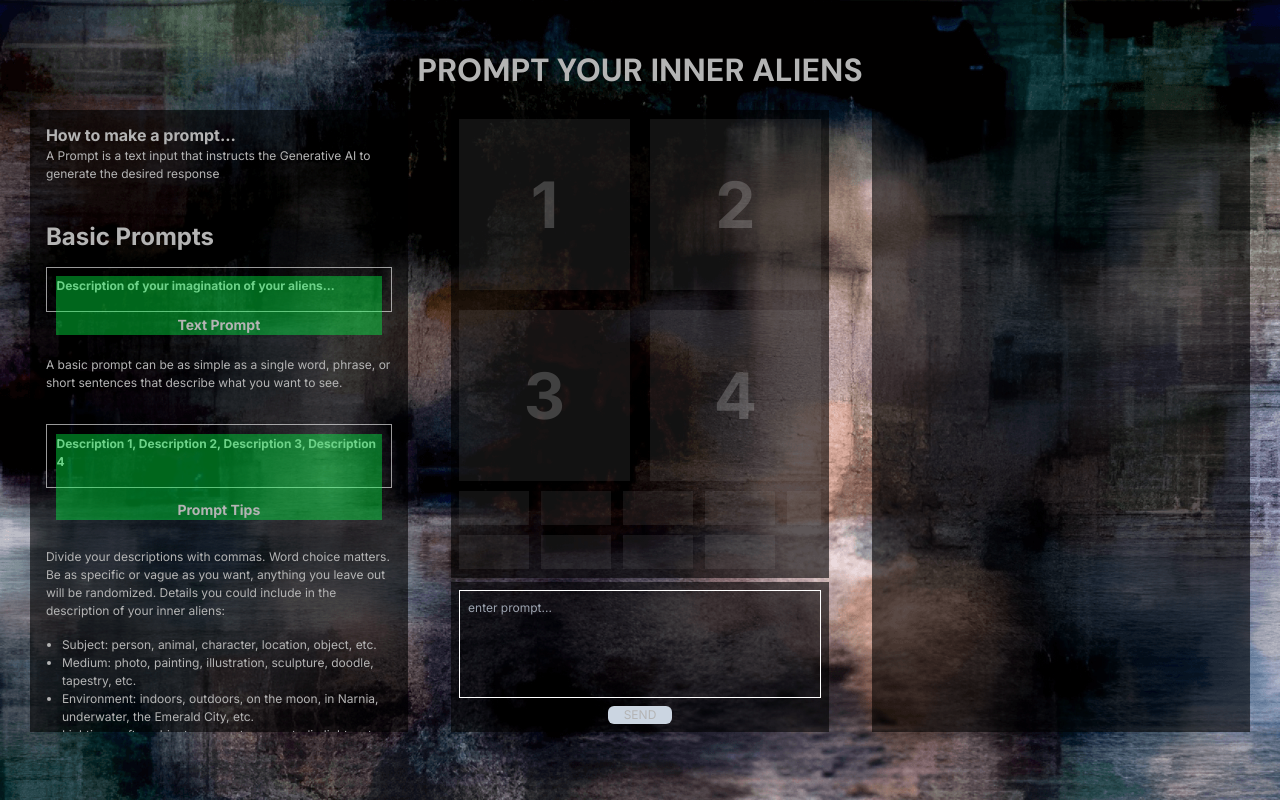
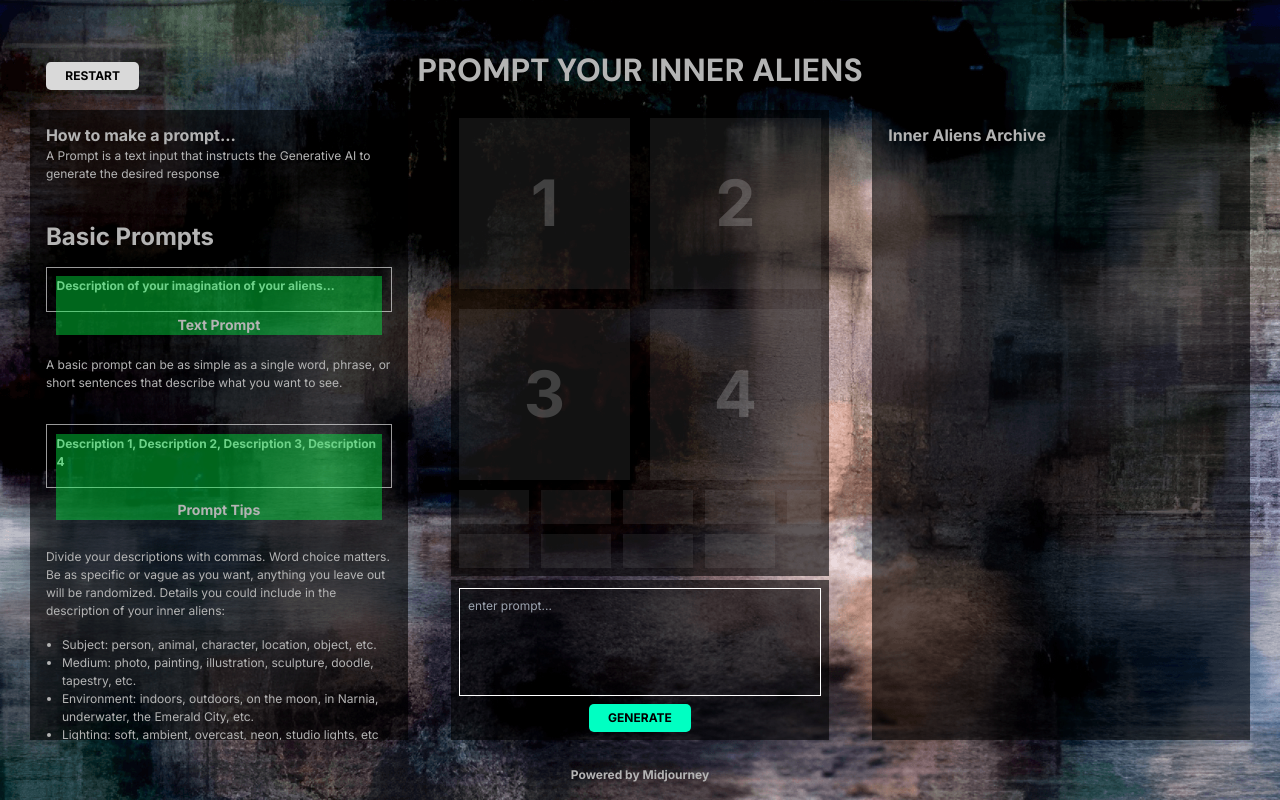
Before and after one commit to Rengaht/AlienMidjourneyApp, a React (Vite) app in the folder vite/: page / in a window 1280 px wide. Built offline with nearby package versions, Linux system fonts and the light colour scheme.

Commit message:
update layout

```diff
--- a/vite/src/App.jsx
+++ b/vite/src/App.jsx
@@ -152,28 +152,30 @@ function App() {
 
   return (
     <div className="main">
-        <Manual>
-          <button className="absolute top-[-3rem] left-[1rem] vbutton" onClick={restart}>restart</button>
-        </Manual>
+        <button className="absolute top-[3.88rem] left-[2.88rem] vbutton" onClick={restart}>restart</button>
+        <Manual status={status}/>
         <div className='flex flex-col gap-1 relative'>
-          <h1 className='absolute top-[-4rem] w-full uppercase whitespace-nowrap flex justify-center'>{TITLE[status]}</h1>
+          <h1 className='absolute top-[-4rem] w-full uppercase whitespace-nowrap flex justify-center'>{TITLE}</h1>
           <div className='w-full flex-1 flex flex-col justify-center items-stretch gap-2 bg-back p-2'>
             <div className='w-full aspect-square'>
-              <Template/>
-              <img src={imageSrc}></img>
+              {imageSrc? <img src={imageSrc}></img>:<Template/>}
+
             </div>
             {status==STATUS.BUTTONS && buttons && <div className='grid grid-cols-5 gap-[1rem]'>
-                {buttons.map((key, id)=>(<button className="vbutton row-span-1" key={id} onClick={()=>onButton(key)}>{key}</button>))}
+                {buttons.map((key, id)=>(<button className="vbutton row-span-1 !rounded-none" key={id} onClick={()=>onButton(key)}>{key}</button>))}
             </div>}
           </div>
           <div className='w-full bg-back flex flex-col justify-center items-center p-2 gap-2'>
             <textarea disabled={status!=STATUS.IDLE} ref={refInput} className='w-full bg-transparent text-white' placeholder='enter prompt...' rows={5}/>
-            <button className={`${status==STATUS.IDLE? 'bg-slate-300':'bg-[#00FFC2]'} px-4 rounded-md uppercase`}
+            <button className={`${status==STATUS.IDLE? 'bg-green':'bg-gray'} vbutton`}
                     disabled={status!=STATUS.IDLE && status!=STATUS.BUTTONS}
-                    onClick={onSend}>{ status==STATUS.IDLE ?'send': (status==STATUS.UPLOAD ?'upload':"...") }</button>
+                    onClick={onSend}>{ status==STATUS.IDLE ?'Generate': (status==STATUS.UPLOAD ?'upload':"Processing...") }</button>
           </div>
         </div>
         <Album/>
+        <div className='absolute bottom-0 w-full flex justify-center items-center pb-[1rem] font-bold'>
+          Powered by Midjourney
+        </div>
     </div>
   )
 }
--- a/vite/src/comps/album.jsx
+++ b/vite/src/comps/album.jsx
@@ -3,7 +3,8 @@ const Album=({...props})=>{
 
 
     return (
-        <div className="side">
+        <div className="side container">
+            <h3 className="!self-start !text-left">Inner Aliens Archive</h3>
 
         </div>
     )
--- a/vite/src/comps/manual.jsx
+++ b/vite/src/comps/manual.jsx
@@ -1,12 +1,18 @@
-const Manual=({...props})=>{
+import { STATUS } from "../constants";
+import { ButtonTemplate, ImageTemplate, Pagination } from "./template";
 
 
+const __style="side container";
+const Manual=({status, ...props})=>{
 
+    // let status=STATUS.UPLOAD;
+
+    if(status==STATUS.IDLE)
         return (
-        <div className="side relative px-[1rem] py-[0.8rem] overflow-scroll flex flex-col gap-[0.75rem]">
+            <div className={__style}>
                 {props.children}
                 <div>
-                <h3>How to make a prompt...</h3>
+                    <h3 className="!self-start !text-left">How to make a prompt...</h3>
                     <p>A Prompt is a text input  that instructs the Generative AI to generate the desired response</p>
                 </div>
                 <h2 className="mt-[1.5rem]">Basic Prompts</h2>
@@ -33,15 +39,42 @@ const Manual=({...props})=>{
                 </div>
                 <h3 className="mt-[1rem]">Press the ‘Generate’ button to start generating your inner aliens and wait patiently for a few minutes...</h3>
 
-            <div className="pagination">
-                <span className="!bg-gray"></span>
-                <span></span>
-                <span></span>
+               <Pagination page={0} total={3}/>
             </div>
+        );
+
+    if(status==STATUS.UPLOAD){
+        return (
+            <div className={`${__style} text-[1rem] items-center text-center !gap-[2rem]`}>
+                <h3 className="!self-start !text-left">Upload your inner aliens</h3>
+                <p className="text-[1.25rem] font-bold mt-[0.5rem]">Congratulations!</p>
+                <p>You have successfully visualized your inner aliens.</p>
+
+                <p>Please press the ‘Upload’ button to upload your image to the upper screen and the archive.</p>
+
+                <p>You can check out others’ aliens in the inner aliens archive on the right side.</p>
+
+                <Pagination page={2} total={3}/>
+            </div>
+        );
+    }
+
+    return (
+        <div className={`${__style} text-[1rem] items-center !gap-[1.5rem] text-center`}>
+            <h3 className="!self-start !text-left">Upscale & Variations of your inner aliens</h3>
+            <ImageTemplate className="w-[13.375rem] !gap-[0.5rem] !text-[2.5rem] mt-[4.25rem] mb-[2.75rem]"/>
+
+            <ButtonTemplate className="w-[68%] mt-[1rem]" buttons={['U1','U2','U3','U4']}/>
+            <p>Click the U button for the image you wish to upscale.</p>
+
+            <ButtonTemplate className="w-[68%] mt-[1rem]" buttons={['V1','V2','V3','V4']}/>
+            <p>Click the V button for the image you wish to create variations.</p>
+
+            <p className="mt-[1rem]">🔄</p>
+            <p>Click the 🔄 button for regenerating a new image grid.</p>
+            <Pagination page={1} total={3}/>
         </div>
     )
-
-
 }
 
 export default Manual;
--- a/vite/src/comps/template.jsx
+++ b/vite/src/comps/template.jsx
@@ -1,9 +1,34 @@
+
+export const Pagination=({page, total, ...props})=>{
+    return (
+        <div className="pagination flex-1 items-end">
+            {[...Array(total).keys()].map(k=>{
+                if(k==page) return <span className="!bg-gray"></span>;
+                return <span/>;
+            })}
+        </div>
+    );
+}
+
+export const ImageTemplate=({className, ...props})=>{
+    return (
+        <div className={`grid grid-cols-2 gap-[1.25rem] text-[4rem] font-bold template-image ${className || ''} aspect-square`}>
+                {[...Array(4).keys()].map(k=> <span key={k}>{k+1}</span>)}
+        </div>
+    );
+}
+export const ButtonTemplate=({buttons, className, ...props})=>{
+    return (
+        <div className={`flex flex-wrap flex-row gap-[0.75rem] text-[0.875rem] ${className}`}>
+            {buttons.map(k=> <div className="flex-1 flex justify-center items-center text-black font-bold !bg-gray" key={k}>{k}</div>)}
+        </div>
+    );
+}
+
 const Template=()=>{
     return (
         <div className="flex flex-col gap-[0.62rem]">
-            <div className="grid grid-cols-2 gap-[1.25rem] text-[4rem] font-bold template-image">
-                {[...Array(4).keys()].map(k=> <span key={k}>{k+1}</span>)}
-            </div>
+            <ImageTemplate />
             <div className="template-button flex flex-wrap flex-row gap-[0.75rem]">
                 {[...Array(4).keys()].map(k=> <div key={k}></div>)}
                 <div className="aspect-square !flex-none"></div>
--- a/vite/src/constants.js
+++ b/vite/src/constants.js
@@ -15,8 +15,5 @@ export const STATUS={
 }
 
 
-export const TITLE={
-    '__idle':'PROMPT YOUR INNER ALIENS',
-
-}
+export const TITLE='PROMPT YOUR INNER ALIENS';
 export const CHECK_INTERVAL=3000;
--- a/vite/src/index.css
+++ b/vite/src/index.css
@@ -1,16 +1,15 @@
+/* @config "../tailwind.config.js"; */
+
 @tailwind base;
 @tailwind components;
 @tailwind utilities;
-
-
-
 
 
 @layer base{
 
 body{
   font-family:  'Inter', sans-serif;
-  @apply text-gray;
+  @apply text-[#B4B4B4];
   font-size: 0.75rem;
 }
 h1{
@@ -62,6 +61,9 @@ textarea{
   .side{
       @apply bg-back flex-1;
   }
+  .container{
+    @apply relative px-[1rem] py-[0.8rem] overflow-scroll flex flex-col gap-[0.75rem];
+  }
 
   .hint{
     @apply relative h-fit mb-[2rem];
--- a/vite/tailwind.config.js
+++ b/vite/tailwind.config.js
@@ -10,6 +10,7 @@ export default {
         'gray':'#B4B4B4',
         'lightgray':'#D9D9D9',
         'back':'rgba(0,0,0,0.6)',
+        'green':'#00FFC2',
       }
     },
   },
```
Also changed, not shown: 1 other file (tests, documents, lock files or other folders). Lines whose indentation alone changed are shown as unchanged.
